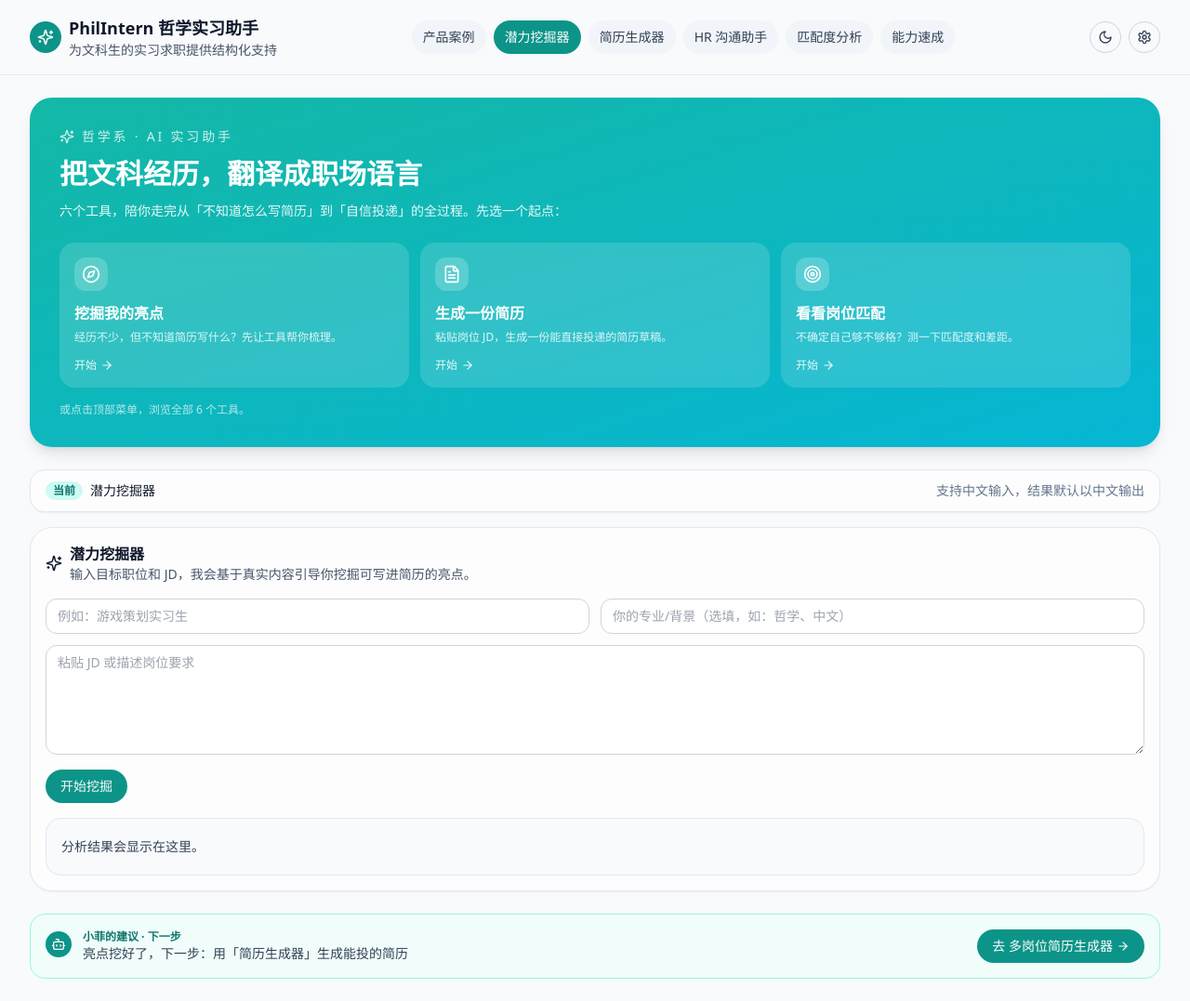
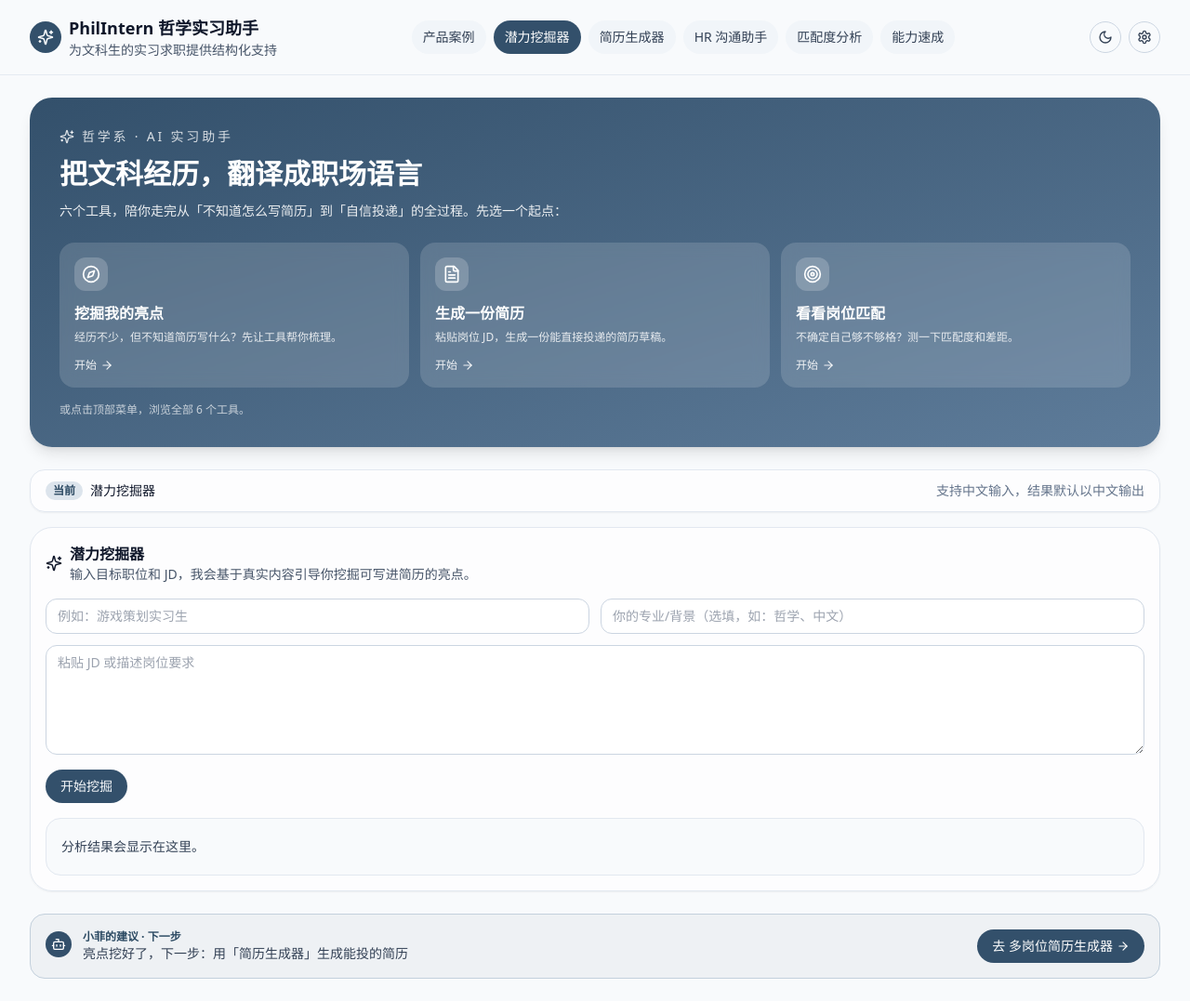
Before and after one commit to wzr0910/hub, a React (Vite) app: page / in a window 1280 px wide. Shown: the whole page at 93% size. Built offline with nearby package versions, Linux system fonts and the light colour scheme.

Commit message:
style: 主色由青绿改为灰蓝(雾霾蓝 #3B5B7A)
- tailwind 新增 brand 灰蓝色阶；全站 teal→brand 替换
- 顶部渐变改为 from-brand-600 to-brand-400，柔和灰蓝
- 入口卡/按钮/小菲建议条/导航激活态/各模块统一为灰蓝

```diff
--- a/src/App.tsx
+++ b/src/App.tsx
@@ -100,7 +100,7 @@ export default function App() {
         />
         <main className="mx-auto max-w-7xl px-4 py-6 sm:px-6 lg:px-8">
           {/* 引导区：始终在顶部，避免用户一进来就迷茫 */}
-          <section className="mb-6 overflow-hidden rounded-3xl bg-gradient-to-br from-teal-500 to-cyan-500 p-6 text-white shadow-lg sm:p-8">
+          <section className="mb-6 overflow-hidden rounded-3xl bg-gradient-to-br from-brand-600 to-brand-400 p-6 text-white shadow-lg sm:p-8">
             <div className="flex items-center gap-2 text-sm font-medium uppercase tracking-[0.2em] text-white/80">
               <Sparkles size={16} /> 哲学系 · AI 实习助手
             </div>
@@ -133,7 +133,7 @@ export default function App() {
           <section id="module-area" className="scroll-mt-20">
             <div className="mb-4 flex flex-wrap items-center justify-between gap-2 rounded-2xl border border-slate-200 bg-white/70 px-4 py-3 text-sm shadow-sm dark:border-slate-800 dark:bg-slate-900/60">
               <div className="flex items-center gap-2 font-medium">
-                <span className="rounded-full bg-teal-100 px-2 py-0.5 text-xs font-semibold text-teal-700 dark:bg-teal-900/50 dark:text-teal-300">
+                <span className="rounded-full bg-brand-100 px-2 py-0.5 text-xs font-semibold text-brand-700 dark:bg-brand-900/50 dark:text-brand-300">
                   当前
                 </span>
                 {tabs[activeTab as keyof typeof tabs]}
@@ -145,19 +145,19 @@ export default function App() {
 
             {/* AI 指引：下一步建议 */}
             {ns && (
-              <div className="mt-6 flex flex-col items-start gap-3 rounded-2xl border border-teal-200 bg-teal-50 p-4 sm:flex-row sm:items-center sm:justify-between dark:border-teal-900/60 dark:bg-teal-950/30">
+              <div className="mt-6 flex flex-col items-start gap-3 rounded-2xl border border-brand-200 bg-brand-50 p-4 sm:flex-row sm:items-center sm:justify-between dark:border-brand-900/60 dark:bg-brand-950/30">
                 <div className="flex items-start gap-3">
-                  <div className="mt-0.5 rounded-full bg-teal-600 p-1.5 text-white">
+                  <div className="mt-0.5 rounded-full bg-brand-600 p-1.5 text-white">
                     <Bot size={16} />
                   </div>
                   <div>
-                    <div className="text-xs font-semibold text-teal-700 dark:text-teal-300">小菲的建议 · 下一步</div>
+                    <div className="text-xs font-semibold text-brand-700 dark:text-brand-300">小菲的建议 · 下一步</div>
                     <div className="text-sm text-slate-700 dark:text-slate-200">{ns.text}</div>
                   </div>
                 </div>
                 <button
                   onClick={() => go(ns.to)}
-                  className="inline-flex shrink-0 items-center gap-1 rounded-full bg-teal-600 px-4 py-2 text-sm font-medium text-white transition hover:bg-teal-700"
+                  className="inline-flex shrink-0 items-center gap-1 rounded-full bg-brand-600 px-4 py-2 text-sm font-medium text-white transition hover:bg-brand-700"
                 >
                   去 {tabs[ns.to as keyof typeof tabs].split(' ')[0]} <ArrowRight size={14} />
                 </button>
--- a/src/components/Navbar.tsx
+++ b/src/components/Navbar.tsx
@@ -22,7 +22,7 @@ export default function Navbar({ activeTab, onSelectTab, onOpenSettings, darkMod
     <header className="sticky top-0 z-20 border-b border-slate-200/80 bg-paper/90 backdrop-blur dark:border-slate-800 dark:bg-slate-950/90">
       <div className="mx-auto flex max-w-7xl flex-wrap items-center justify-between gap-3 px-4 py-4 sm:px-6 lg:px-8">
         <div className="flex items-center gap-2">
-          <div className="rounded-full bg-teal-600 p-2 text-white">
+          <div className="rounded-full bg-brand-600 p-2 text-white">
             <Sparkles size={18} />
           </div>
           <div>
@@ -37,7 +37,7 @@ export default function Navbar({ activeTab, onSelectTab, onOpenSettings, darkMod
               onClick={() => onSelectTab(tab.key)}
               className={`rounded-full px-3 py-2 text-sm transition ${
                 activeTab === tab.key
-                  ? 'bg-teal-600 text-white dark:bg-teal-600'
+                  ? 'bg-brand-600 text-white dark:bg-brand-600'
                   : 'bg-slate-100 text-slate-700 hover:bg-slate-200 dark:bg-slate-800 dark:text-slate-200'
               }`}
             >
--- a/src/components/modules/CapabilityBooster.tsx
+++ b/src/components/modules/CapabilityBooster.tsx
@@ -36,7 +36,7 @@ export default function CapabilityBooster() {
       <textarea value={jd} onChange={(e) => setJd(e.target.value)} placeholder="目标岗位 JD" rows={4} className="w-full rounded-xl border border-slate-300 bg-white px-3 py-2 text-sm outline-none ring-0 dark:border-slate-700 dark:bg-slate-950" />
       <textarea value={skills} onChange={(e) => setSkills(e.target.value)} placeholder="你当前的技能和资源" rows={4} className="mt-3 w-full rounded-xl border border-slate-300 bg-white px-3 py-2 text-sm outline-none ring-0 dark:border-slate-700 dark:bg-slate-950" />
       <input value={major} onChange={(e) => setMajor(e.target.value)} placeholder="你的专业/背景（选填，如：哲学、中文、经济学）" className="mt-3 w-full rounded-xl border border-slate-300 bg-white px-3 py-2 text-sm outline-none ring-0 dark:border-slate-700 dark:bg-slate-950" />
-      <button onClick={handleGenerate} className="mt-3 rounded-full bg-teal-600 px-4 py-2 text-sm text-paper" disabled={loading}>
+      <button onClick={handleGenerate} className="mt-3 rounded-full bg-brand-600 px-4 py-2 text-sm text-paper" disabled={loading}>
         {loading ? '生成中…' : '生成提升计划'}
       </button>
         <div className="mt-4 whitespace-pre-wrap rounded-2xl border border-slate-200 bg-slate-50 p-4 text-sm leading-7 text-slate-700 dark:border-slate-800 dark:bg-slate-950 dark:text-slate-300">
--- a/src/components/modules/HRCommunication.tsx
+++ b/src/components/modules/HRCommunication.tsx
@@ -51,7 +51,7 @@ export default function HRCommunication() {
         <textarea value={question} onChange={(e) => setQuestion(e.target.value)} placeholder="HR 可能问的问题" rows={4} className="rounded-xl border border-slate-300 bg-white px-3 py-2 text-sm outline-none ring-0 dark:border-slate-700 dark:bg-slate-950 md:col-span-2" />
         <input value={major} onChange={(e) => setMajor(e.target.value)} placeholder="你的专业/背景（选填，如：哲学、中文）" className="rounded-xl border border-slate-300 bg-white px-3 py-2 text-sm outline-none ring-0 dark:border-slate-700 dark:bg-slate-950 md:col-span-2" />
       </div>
-      <button onClick={handleGenerate} className="mt-3 rounded-full bg-teal-600 px-4 py-2 text-sm text-paper" disabled={loading}>
+      <button onClick={handleGenerate} className="mt-3 rounded-full bg-brand-600 px-4 py-2 text-sm text-paper" disabled={loading}>
         {loading ? '生成中…' : '生成话术'}
       </button>
         <div className="mt-4 whitespace-pre-wrap rounded-2xl border border-slate-200 bg-slate-50 p-4 text-sm leading-7 text-slate-700 dark:border-slate-800 dark:bg-slate-950 dark:text-slate-300">
--- a/src/components/modules/MatchAnalysis.tsx
+++ b/src/components/modules/MatchAnalysis.tsx
@@ -36,7 +36,7 @@ export default function MatchAnalysis() {
       <textarea value={jd} onChange={(e) => setJd(e.target.value)} placeholder="粘贴目标岗位 JD" rows={5} className="w-full rounded-xl border border-slate-300 bg-white px-3 py-2 text-sm outline-none ring-0 dark:border-slate-700 dark:bg-slate-950" />
       <textarea value={skills} onChange={(e) => setSkills(e.target.value)} placeholder="列出你已有的能力标签，如：写作、数据分析、沟通、项目管理" rows={4} className="mt-3 w-full rounded-xl border border-slate-300 bg-white px-3 py-2 text-sm outline-none ring-0 dark:border-slate-700 dark:bg-slate-950" />
       <input value={major} onChange={(e) => setMajor(e.target.value)} placeholder="你的专业/背景（选填，如：哲学、中文、经济学）" className="mt-3 w-full rounded-xl border border-slate-300 bg-white px-3 py-2 text-sm outline-none ring-0 dark:border-slate-700 dark:bg-slate-950" />
-      <button onClick={handleAnalyze} className="mt-3 rounded-full bg-teal-600 px-4 py-2 text-sm text-paper" disabled={loading}>
+      <button onClick={handleAnalyze} className="mt-3 rounded-full bg-brand-600 px-4 py-2 text-sm text-paper" disabled={loading}>
         {loading ? '分析中…' : '开始匹配度分析'}
       </button>
         <div className="mt-4 whitespace-pre-wrap rounded-2xl border border-slate-200 bg-slate-50 p-4 text-sm leading-7 text-slate-700 dark:border-slate-800 dark:bg-slate-950 dark:text-slate-300">
--- a/src/components/modules/PotentialMiner.tsx
+++ b/src/components/modules/PotentialMiner.tsx
@@ -39,7 +39,7 @@ export default function PotentialMiner() {
         <input value={major} onChange={(e) => setMajor(e.target.value)} placeholder="你的专业/背景（选填，如：哲学、中文）" className="rounded-xl border border-slate-300 bg-white px-3 py-2 text-sm outline-none ring-0 dark:border-slate-700 dark:bg-slate-950" />
         <textarea value={jd} onChange={(e) => setJd(e.target.value)} placeholder="粘贴 JD 或描述岗位要求" rows={5} className="rounded-xl border border-slate-300 bg-white px-3 py-2 text-sm outline-none ring-0 dark:border-slate-700 dark:bg-slate-950 md:col-span-2" />
       </div>
-      <button onClick={handleSubmit} className="rounded-full bg-teal-600 px-4 py-2 text-sm text-paper" disabled={loading}>
+      <button onClick={handleSubmit} className="rounded-full bg-brand-600 px-4 py-2 text-sm text-paper" disabled={loading}>
         {loading ? '分析中…' : '开始挖掘'}
       </button>
       <div className="rounded-2xl border border-slate-200 bg-slate-50 p-4 whitespace-pre-wrap text-sm leading-7 text-slate-700 dark:border-slate-800 dark:bg-slate-950 dark:text-slate-300">
--- a/src/components/modules/ResumeGenerator.tsx
+++ b/src/components/modules/ResumeGenerator.tsx
@@ -51,7 +51,7 @@ export default function ResumeGenerator() {
         <textarea value={jd} onChange={(e) => setJd(e.target.value)} placeholder="岗位JD" rows={4} className="w-full rounded-xl border border-slate-300 bg-white px-3 py-2 text-sm outline-none ring-0 dark:border-slate-700 dark:bg-slate-950" />
         <textarea value={material} onChange={(e) => setMaterial(e.target.value)} placeholder="可粘贴材料库，包含经历、能力、项目" rows={5} className="w-full rounded-xl border border-slate-300 bg-white px-3 py-2 text-sm outline-none ring-0 dark:border-slate-700 dark:bg-slate-950" />
         <input value={major} onChange={(e) => setMajor(e.target.value)} placeholder="你的专业/背景（选填，如：哲学、中文、经济学）" className="w-full rounded-xl border border-slate-300 bg-white px-3 py-2 text-sm outline-none ring-0 dark:border-slate-700 dark:bg-slate-950" />
-        <button onClick={handleGenerate} className="rounded-full bg-teal-600 px-4 py-2 text-sm text-paper" disabled={loading}>
+        <button onClick={handleGenerate} className="rounded-full bg-brand-600 px-4 py-2 text-sm text-paper" disabled={loading}>
           {loading ? '生成中…' : '生成简历版本'}
         </button>
       </div>
--- a/tailwind.config.js
+++ b/tailwind.config.js
@@ -5,12 +5,26 @@ export default {
   theme: {
     extend: {
       colors: {
-        // 冷调基底 + 青绿主色，与「孩子的游戏」的米白/陶土/衬线彻底区分
+        // 冷调基底 + 灰蓝(雾霾蓝)主色，与「孩子的游戏」的米白/陶土/衬线彻底区分
         ink: '#0F172A',
         paper: '#F8FAFC',
-        accent: '#0D9488', // teal-600
-        accentStrong: '#0F766E', // teal-700
-        soft: '#CCFBF1', // teal-100
+        accent: '#3B5B7A', // 灰蓝（与 brand-500 一致，便于兼容旧 class）
+        accentStrong: '#2C4A63',
+        soft: '#DCE4EC',
+        // 灰蓝色阶（雾霾蓝）
+        brand: {
+          50: '#EEF1F4',
+          100: '#DCE4EC',
+          200: '#C3D0DC',
+          300: '#93A8BD',
+          400: '#5E7C9A',
+          500: '#3B5B7A',
+          600: '#33506B',
+          700: '#2C4A63',
+          800: '#243B4F',
+          900: '#1B2C3B',
+          950: '#111D27',
+        },
       },
       fontFamily: {
         serif: ['"Noto Serif SC"', 'serif'],
```
Also changed, not shown: src/components/modules/Portfolio.tsx (+11 -11 lines).
